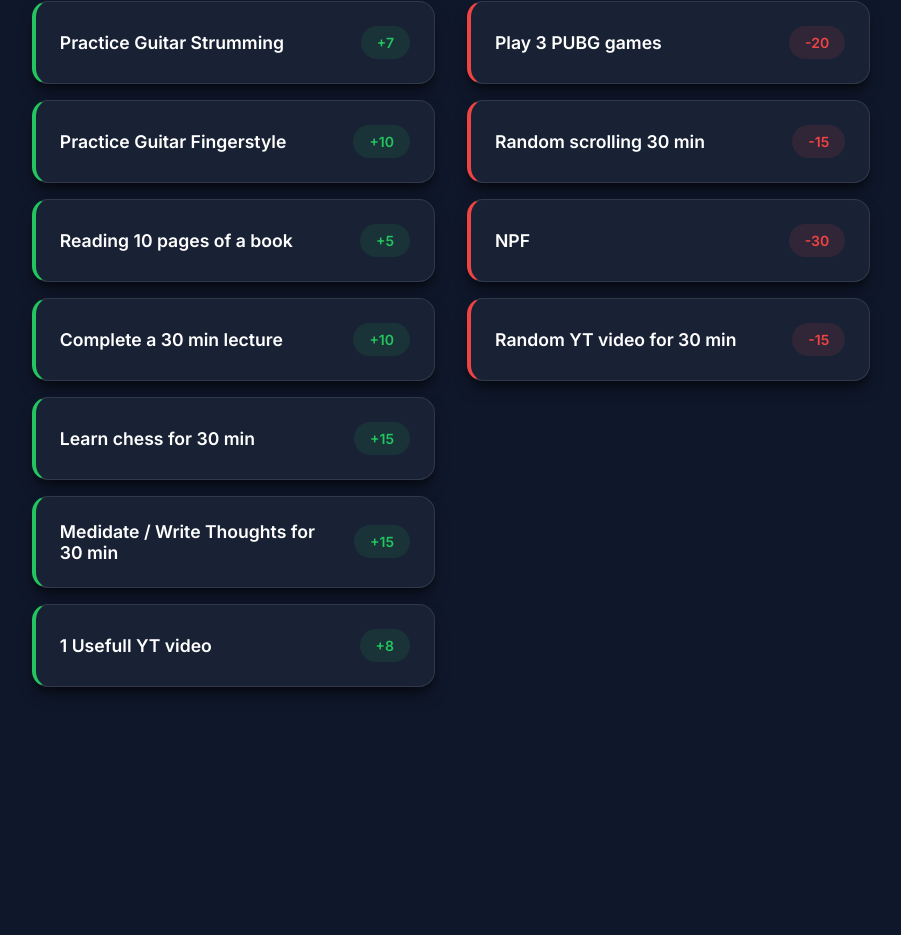
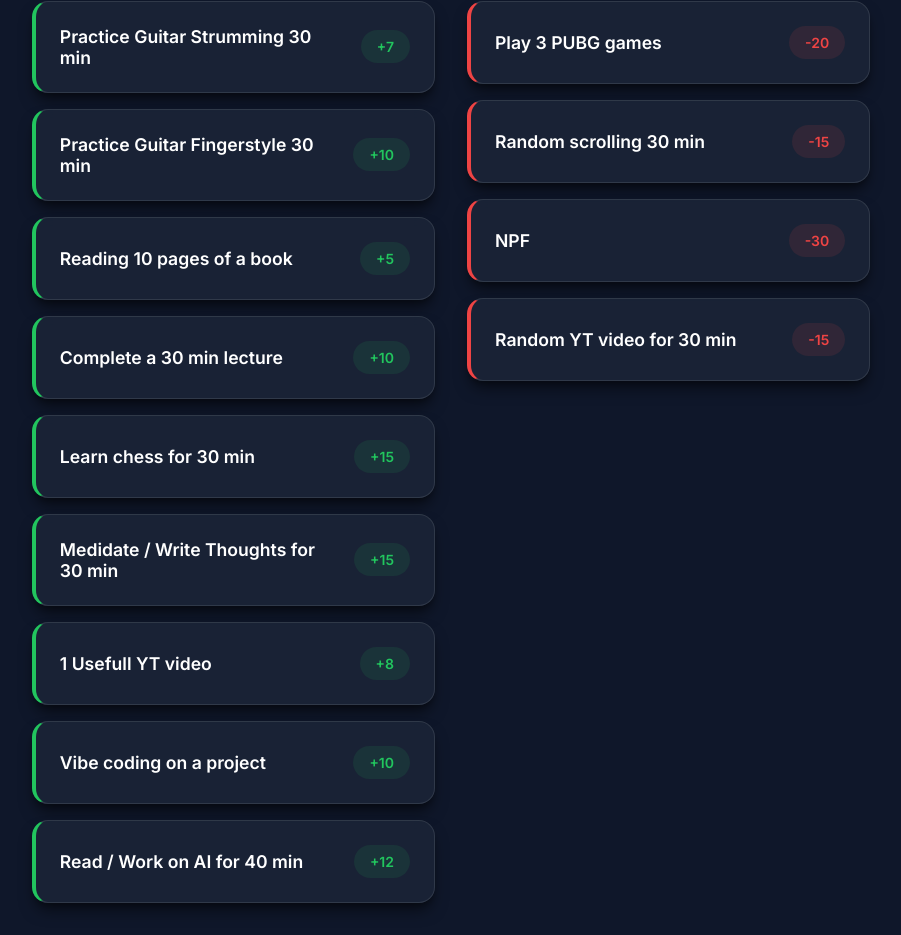
Before and after one commit to rai-rakesh/lifePoints, a Next.js app: page / in a window 1280 px wide. Shown: the part 299-1234 px from the top of the page, without its empty margins (189-1090 px from the left). Before the commit the page ends 1018 px from the top, so only its background shows below. Built offline with nearby package versions, Linux system fonts and the light colour scheme; no server answers; the database is empty.

Commit message:
Added task

```diff
--- a/src/app/page.tsx
+++ b/src/app/page.tsx
@@ -9,8 +9,8 @@ type Task = {
 };
 
 const TASKS: Task[] = [
-    { id: 1, label: 'Practice Guitar Strumming', points: 7 },
-    { id: 2, label: 'Practice Guitar Fingerstyle', points: 10 },
+    { id: 1, label: 'Practice Guitar Strumming 30 min', points: 7 },
+    { id: 2, label: 'Practice Guitar Fingerstyle 30 min', points: 10 },
     { id: 3, label: 'Reading 10 pages of a book', points: 5 },
     { id: 4, label: 'Play 3 PUBG games', points: -20 },
     { id: 5, label: 'Random scrolling 30 min', points: -15 },
@@ -20,6 +20,8 @@ const TASKS: Task[] = [
     { id: 9, label: 'NPF', points: -30 },
     { id: 10, label: 'Random YT video for 30 min', points: -15 },
     { id: 11, label: '1 Usefull YT video', points: 8 },
+    { id: 12, label: 'Vibe coding on a project', points: 10 },
+    { id: 13, label: 'Read / Work on AI for 40 min', points: 12 },
 ];
 
 export default function Home() {
```
